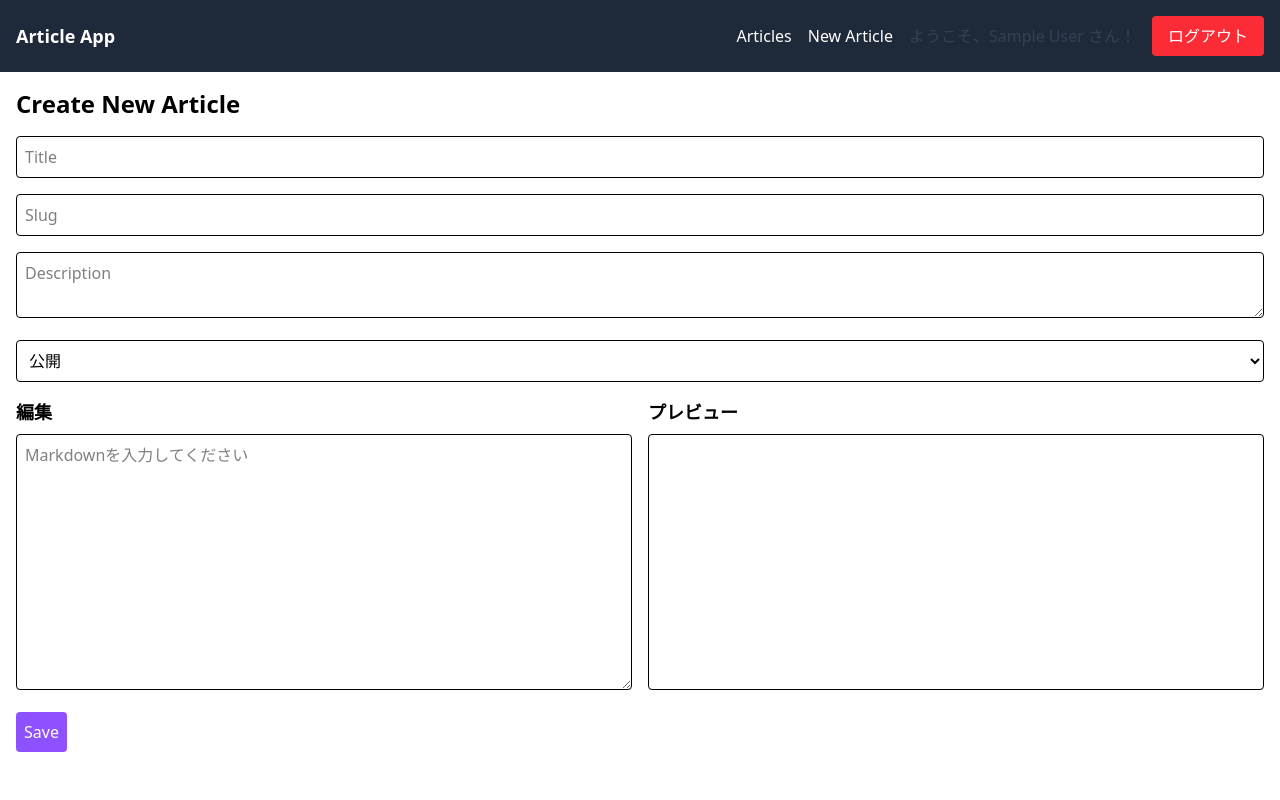
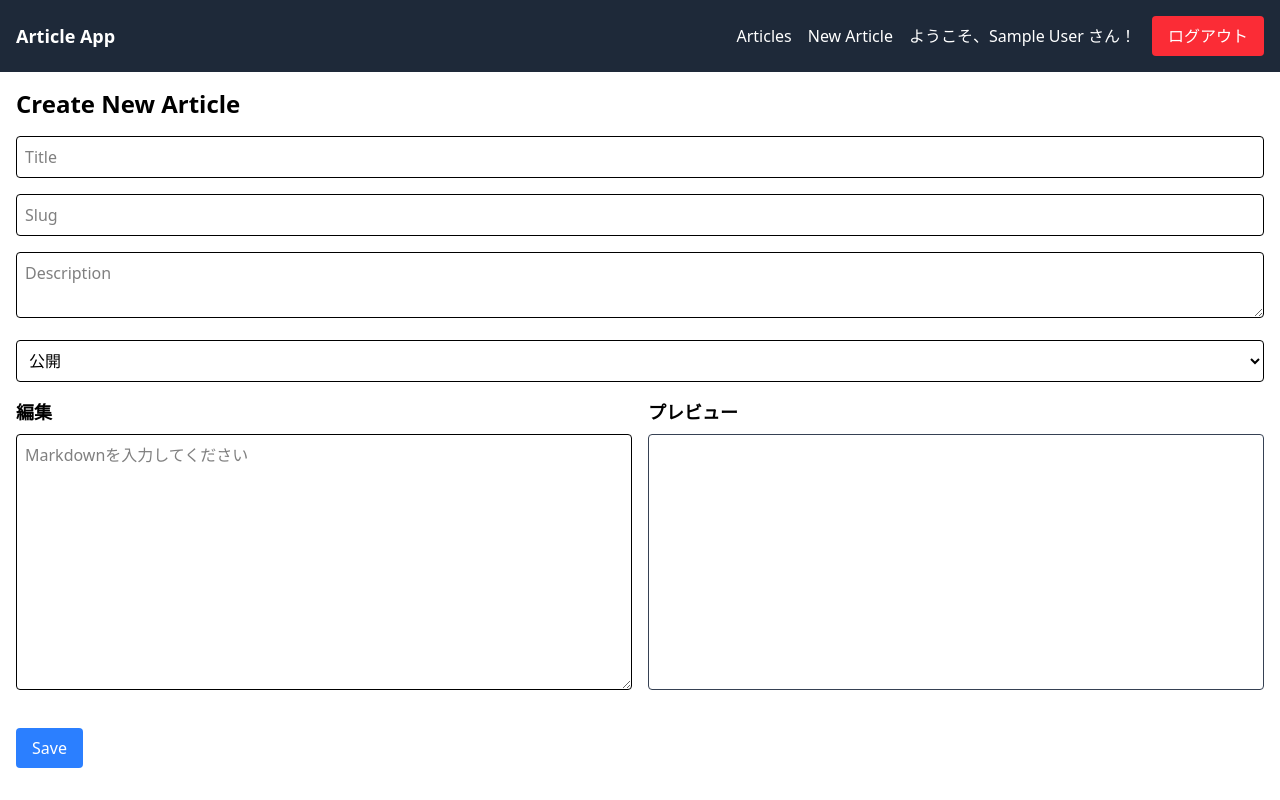
Before and after one commit to gotsui/Markdown, a Next.js app in the folder src/newproject/: page /articles/new in a window 1280 px wide. Built offline with nearby package versions, Linux system fonts and the light colour scheme; no server answers; sample sign-in values are in the browser's storage.

Commit message:
tailwindcss/typographyのproseクラスによるMarkdownビューのデザイン反映

```diff
--- a/src/newproject/package.json
+++ b/src/newproject/package.json
@@ -11,6 +11,7 @@
   "dependencies": {
     "@next-auth/prisma-adapter": "^1.0.7",
     "@prisma/client": "^6.6.0",
+    "@tailwindcss/typography": "^0.5.16",
     "lodash": "^4.17.21",
     "marked": "^15.0.11",
     "mermaid": "^11.6.0",
--- a/src/newproject/src/app/articles/new/NewArticle.tsx
+++ b/src/newproject/src/app/articles/new/NewArticle.tsx
@@ -97,7 +97,7 @@ const NewArticle: React.FC = () => {
             />
             <button
                 onClick={handleSubmit}
-                className="bg-violet-500 text-white p-2 rounded"
+                className="bg-blue-500 text-white rounded mt-4 px-4 py-2 hover:bg-blue-600"
             >
                 Save
             </button>
--- a/src/newproject/src/app/page.tsx
+++ b/src/newproject/src/app/page.tsx
@@ -5,7 +5,9 @@ const HomePage = () => {
         <div className="container mx-auto p-4 text-center">
             <h1 className="text-4xl font-bold mb-4">ようこそ</h1>
             <p className="text-lg mb-4">Create and share your articles with the world!</p>
-            <Link href="/articles" className="px-4 py-2 bg-blue-500 text-white rounded hover:bg-blue-600">
+            <Link
+                href="/articles"
+                className="px-4 py-2 bg-blue-500 text-white rounded hover:bg-blue-600">
                 記事一覧
             </Link>
         </div>
--- a/src/newproject/src/components/AuthButton.tsx
+++ b/src/newproject/src/components/AuthButton.tsx
@@ -13,7 +13,7 @@ const AuthButton: React.FC = () => {
     if (session && session.user) {
         return (
             <div className="flex items-center space-x-4">
-                <span className="text-gray-700">
+                <span className="text-white">
                     ようこそ、{session.user.name || session.user.email} さん！
                 </span>
                 <button
--- a/src/newproject/src/styles/globals.css
+++ b/src/newproject/src/styles/globals.css
@@ -1 +1,6 @@
 @import "tailwindcss";
+@plugin '@tailwindcss/typography';
+
+.prose {
+  max-width: none;
+}
```
Also changed, not shown: 1 other file (tests, documents, lock files or other folders).
